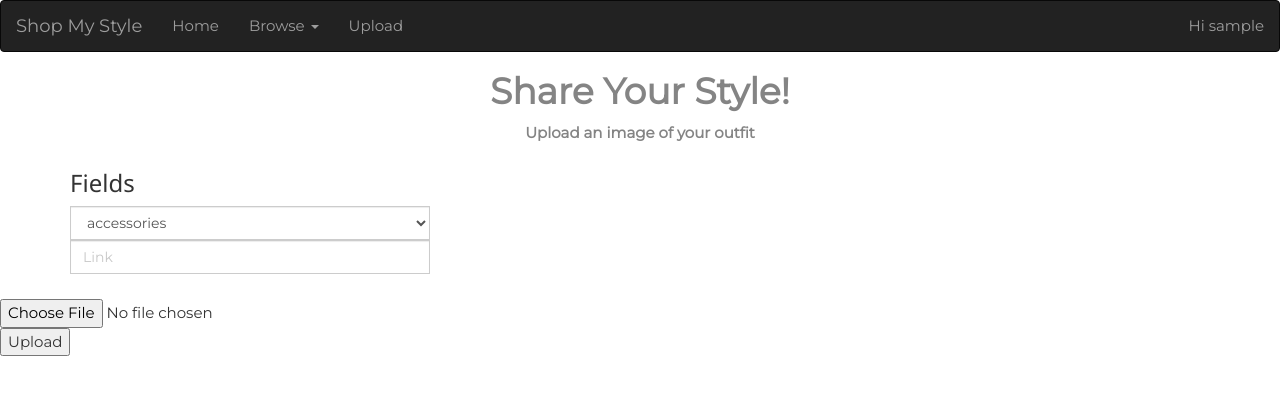
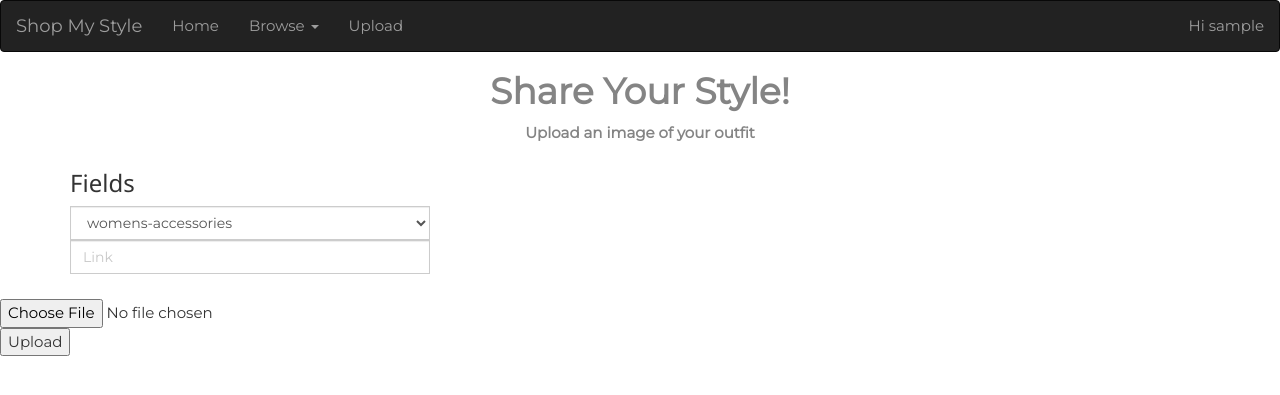
Before and after one commit to ucsb-cs48-w19/5pm-buy-my-clothes, a Flask app: page /upload in a window 1280 px wide. Shown: the top 395 px of the page. Run offline with Flask 2, Linux system fonts and the light colour scheme; the visitor is signed in with stand-in values (Sample User, id 1); tables that the repository leaves empty hold one stand-in row (values such as "Sample post"); some libraries are stand-ins or nearby versions.

Commit message:
changed category names

```diff
--- a/app.py
+++ b/app.py
@@ -17,21 +17,21 @@ db = SQLAlchemy(app)
 app.secret_key = 'AAAAAAAAAAAAAAAAAAAAAAAAAAAAAAAA'
 
 categoryNames = [
-"accessories",
-"bags",
-"coats",
-"dresses",
-"jeans",
-"jewelry",
-"pants",
-"rompers",
-"shirts-and-blouses",
-"shoes",
-"shorts",
-"skirts",
-"sweaters",
-"swimwear",
-"tshirts-and-tanks",
+"womens-accessories",
+"womens-bags",
+"womens-coats",
+"womens-dresses",
+"womens-jeans",
+"womens-jewelry",
+"womens-pants",
+"womens-rompers",
+"womens-shirts-and-blouses",
+"womens-shoes",
+"womens-shorts",
+"womens-skirts",
+"womens-sweaters",
+"womens-swimwear",
+"womens-tshirts-and-tanks",
 "mens-accessories",
 "mens-coats",
 "mens-pants",
```
Also changed, not shown: templates/browse.html (+15 -15 lines).
